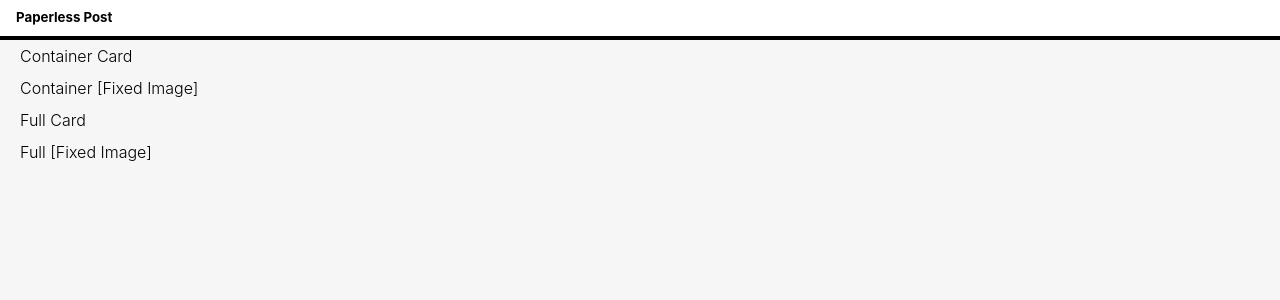
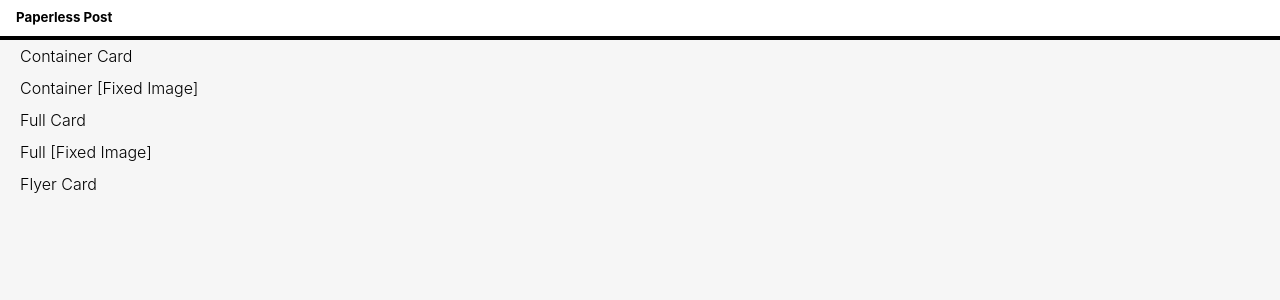
Before and after one commit to agitlin-pp/ep-prototype, a Jekyll site: the page built from index.html, in a window 1280 px wide. Shown: the top 300 px of the page. Built offline with Jekyll 4.4.1, drawn with Linux system fonts in a browser that asks for light colours.

Commit message:
added flyer media

```diff
--- a/index.html
+++ b/index.html
@@ -8,5 +8,6 @@ layout: default
     <li><a href="{{ "/container-fixed" | prepend: site.baseurl}}">Container [Fixed Image]</a></li>
     <li><a href="{{ "/full-card" | prepend: site.baseurl}}">Full Card</a></li>
     <li><a href="{{ "/full-fixed" | prepend: site.baseurl}}">Full [Fixed Image]</a></li>
+    <li><a href="{{ "/flyer-cards" | prepend: site.baseurl}}">Flyer Card</a></li>
   </ul>
 </section>
```
Also changed, not shown: 2 other files.
